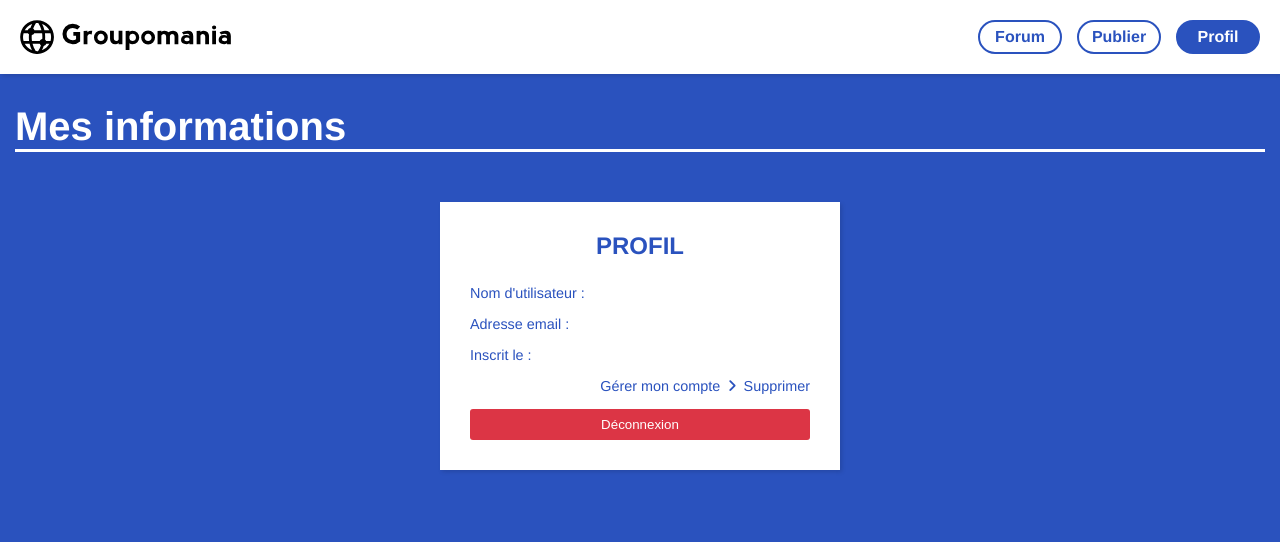
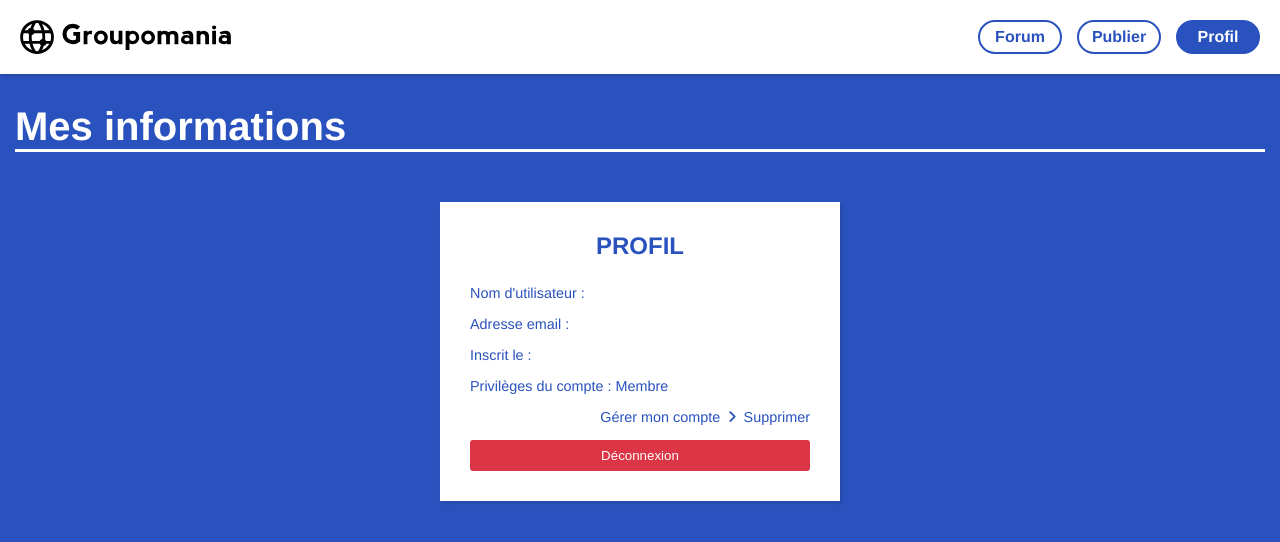
Before and after one commit to devmind660/CheyrouGuillaume_7_10082021, a Vue app in the folder frontend/: page /#/profile in a window 1280 px wide. Shown: the top 542 px of the page. Built offline with nearby package versions, Linux system fonts and the light colour scheme; no server answers; sample sign-in values are in the browser's storage.

Commit message:
Privilèges du compte plus explicites

```diff
--- a/frontend/src/views/Profile.vue
+++ b/frontend/src/views/Profile.vue
@@ -13,8 +13,9 @@
         <div class="text-field">
           <p>Inscrit le : {{ this.$store.state.userInfos.user_date }}</p>
         </div>
-        <div v-if="this.$store.state.user.isAdmin === 1" class="text-field">
-          <p>Compte ayant des droits d'administration.</p>
+        <div class="text-field">
+          <p v-if="this.$store.state.user.isAdmin === 1">Privilèges du compte : Administrateur</p>
+          <p v-else>Privilèges du compte : Membre</p>
         </div>
         <div class="text-field text-field__option">
           <p v-if="!deleteConfirm">Gérer mon compte&ensp;<i class="fas fa-angle-right"></i>&ensp;<a role="button" @click="setDelete">Supprimer</a></p>
```
